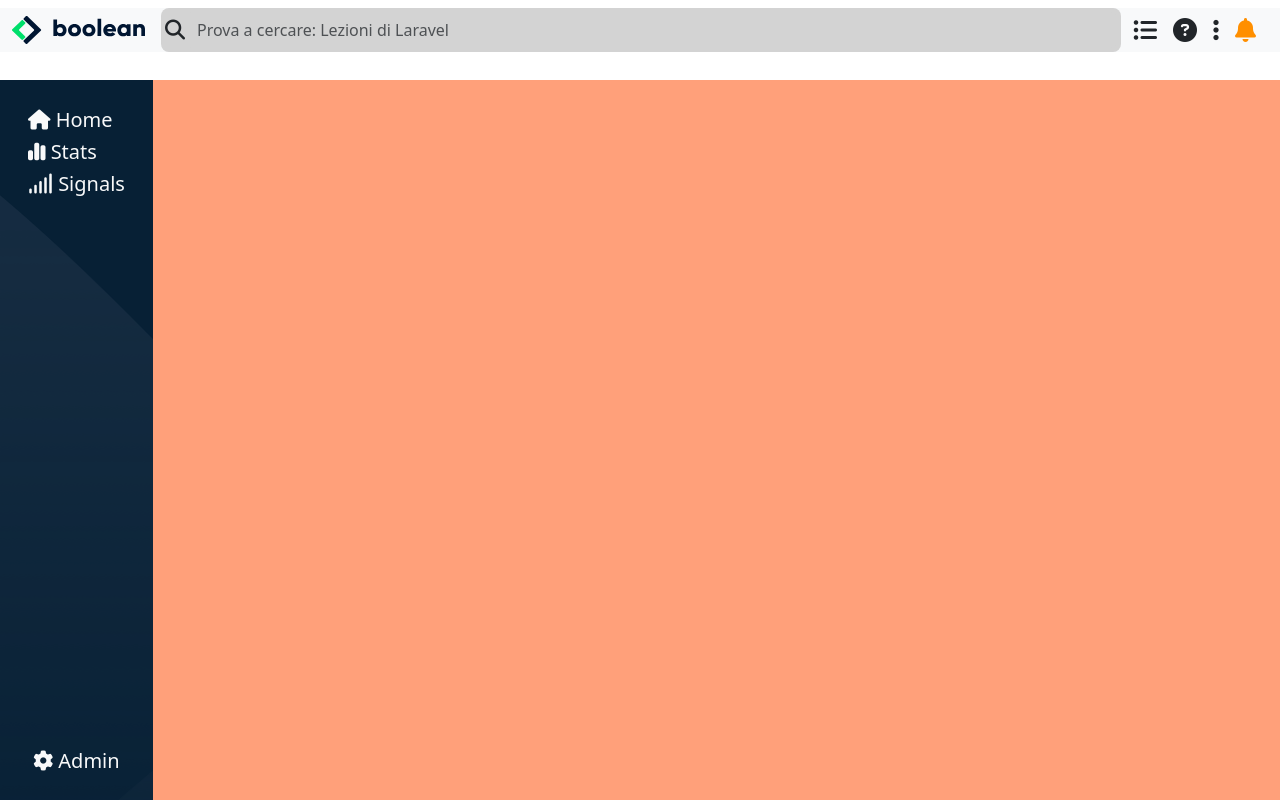
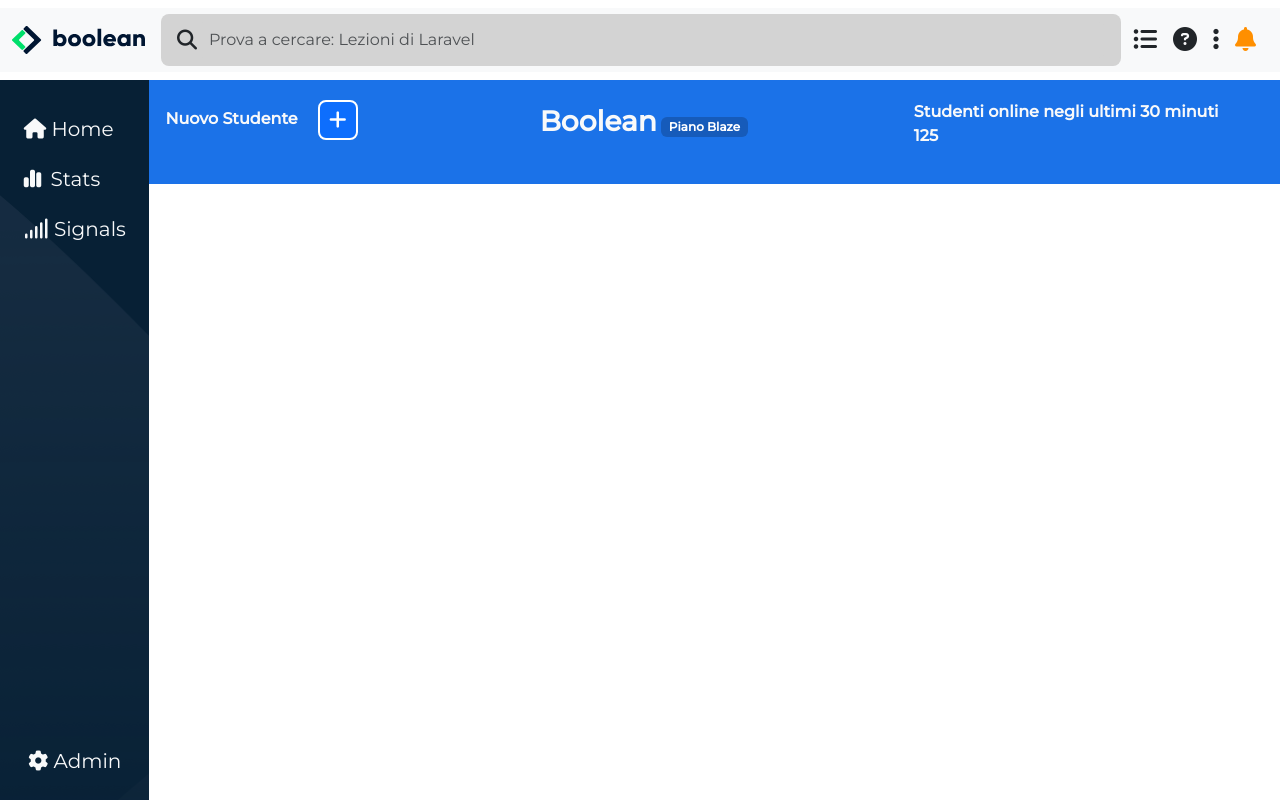
Before and after one commit to StefanoM98/html-css-bootstrap-dashboard, a plain HTML site: page index.html in a window 1280 px wide. Drawn offline with nearby package versions, Linux system fonts and the light colour scheme.

Commit message:
Add: jumbotron section

```diff
--- /dev/null
+++ b/css/md-media.css
@@ -0,0 +1,11 @@
+@media screen and (min-width: 768px) {
+    .students {
+        display: table-footer-group;
+    }
+    .boolean {
+        order: 1;
+    }
+    .minutes {
+        order: 2;
+    }
+}
--- a/css/style.css
+++ b/css/style.css
@@ -12,6 +12,7 @@
 .ms_wrapper {
     width: 100%;
     height: 100vh;
+    font-family: 'Montserrat', sans-serif;
 }
 
 /* HEADER SECTION */
@@ -19,9 +20,7 @@
 .header-nav {
     height: 80px;
 }
-.container-fluid {
-    vertical-align: 80px;
-}
+
 
 .logo-small {
     width: 70px;
@@ -71,17 +70,44 @@
     background-color: #072035;
     background-image: url(../img/sidebar-bg.png);
     height: calc(100vh - 80px);
-    width: 100px;
+    width: 70px;
 }
 
 .list1 li {
-    padding: 1px 0;
+    padding: 10px 0;
 }
 
 
 /* DASHBOARD SECTION */
 .main-dashboard {
-    width: calc(100% - 100px);
-    background-color: lightsalmon;
+    width: calc(100% - 70px);
     overflow-y: auto;
 }
+
+.jumbotron {
+    background-color: #1b72e8;
+}
+
+.btn {
+    width: 40px;
+    height: 40px;
+    border: 2px solid white;
+}
+
+.btn:focus-visible {
+    color: unset;
+    background-color: unset;
+    border-color: unset;
+    box-shadow: none;
+}
+
+.btn:active {
+    box-shadow: none;
+    background-color: unset;
+    color: unset;
+    border-color: unset;
+}
+
+.badge {
+    background-color: #165bba;
+}
--- a/index.html
+++ b/index.html
@@ -8,6 +8,11 @@
     <!-- FONT AWESOME -->
     <link rel="stylesheet" href="https://cdnjs.cloudflare.com/ajax/libs/font-awesome/6.3.0/css/all.min.css" integrity="sha512-SzlrxWUlpfuzQ+pcUCosxcglQRNAq/DZjVsC0lE40xsADsfeQoEypE+enwcOiGjk/bSuGGKHEyjSoQ1zVisanQ==" crossorigin="anonymous" referrerpolicy="no-referrer" />
 
+    <!-- FONT FAMILY -->
+    <link rel="preconnect" href="https://fonts.googleapis.com">
+    <link rel="preconnect" href="https://fonts.gstatic.com" crossorigin>
+    <link href="https://fonts.googleapis.com/css2?family=Montserrat:wght@200;300;400;500&display=swap" rel="stylesheet">
+
     <!-- BOOTSTRAP -->
     <link href="https://cdn.jsdelivr.net/npm/bootstrap@5.3.0-alpha1/dist/css/bootstrap.min.css" rel="stylesheet" integrity="sha384-GLhlTQ8iRABdZLl6O3oVMWSktQOp6b7In1Zl3/Jr59b6EGGoI1aFkw7cmDA6j6gD" crossorigin="anonymous">
 
@@ -16,17 +21,19 @@
 
     <!-- MEDIA QUERY -->
     <link rel="stylesheet" href="css/lg-media.css">
+    <link rel="stylesheet" href="css/md-media.css">
+
 </head>
 <body>
     <div class="ms_wrapper">
         <!-- HEADER SECTION -->
         <header>
             <div class="header-nav py-2">
-                <nav class="navbar bg-body-tertiary p-0 align-">
+                <nav class="navbar bg-body-tertiary p-0 h-100">
                     <div class="container-fluid">
                         <img class="logo-small mr-2 d-lg-none" src="img/mobile-logo.png" alt="">
                         <img src="img/logo.svg" alt="" class="logo d-none d-lg-inline mr-2">
-                        <form class="d-flex me-auto flex-grow-1 align-items-center fs-5 rounded-3 p-1" role="search">
+                        <form class="d-flex me-auto flex-grow-1 align-items-center fs-5 rounded-3 px-3 py-2" role="search">
                             <input class="form-control search-bar" type="search" placeholder="Prova a cercare: Lezioni di Laravel" aria-label="Search">
                         </form>
                         <ul class="menu m-0 p-1 b-0 fs-4 d-flex align-middle">
@@ -50,7 +57,7 @@
         <!-- /HEADER SECTION -->
 
         <!-- MAIN SECTION -->
-        <main>
+        <main class="d-flex">
             <div class="main-navbar d-flex justify-content-center">
                 <div class="list d-flex align-items-center flex-column justify-content-between text-light py-3">
 
@@ -61,7 +68,7 @@
                         </li>
                         <li>
                             <i class="fa-solid fa-chart-simple"></i>
-                            <span class="d-none d-lg-inline">Stats</span>
+                            <span class="d-none d-lg-inline mx-1">Stats</span>
                         </li>
                         <li>
                             <i class="fa-solid fa-signal"></i>
@@ -75,10 +82,30 @@
                             <span class="d-none d-lg-inline ">Admin</span>
                         </li>
                     </ul>
-
                 </div>
             </div>
-            <div class="main-dashboard"></div>
+            <div class="main-dashboard">
+                <div class="jumbotron text-light p-1">
+                    <div class="container">
+                        <div class="row">
+                            <div class=" col-12 col-md-4 py-3">
+                                <p class="students d-inline"><strong>Nuovo Studente</strong></p>
+                                <button type="button" class="btn btn-primary btn-lg p-0 mx-3">
+                                    <i class="fa-solid fa-plus"></i>
+                                </button>
+                            </div>
+                            <div class="boolean col-12 col-md-4 py-3">
+                                <span class="fs-3"><strong>Boolean</strong></span>
+                                <span class="badge">Piano Blaze <br></span>
+
+                            </div>
+                            <div class="minutes col-12 col-md-4 py-3">
+                                <p class="fs-6"><strong>Studenti online negli ultimi 30 minuti <br> 125</strong></p>
+                            </div>
+                        </div>
+                    </div>
+                </div>
+            </div>
         </main>
         <!-- /MAIN SECTION -->
     </div>
```
